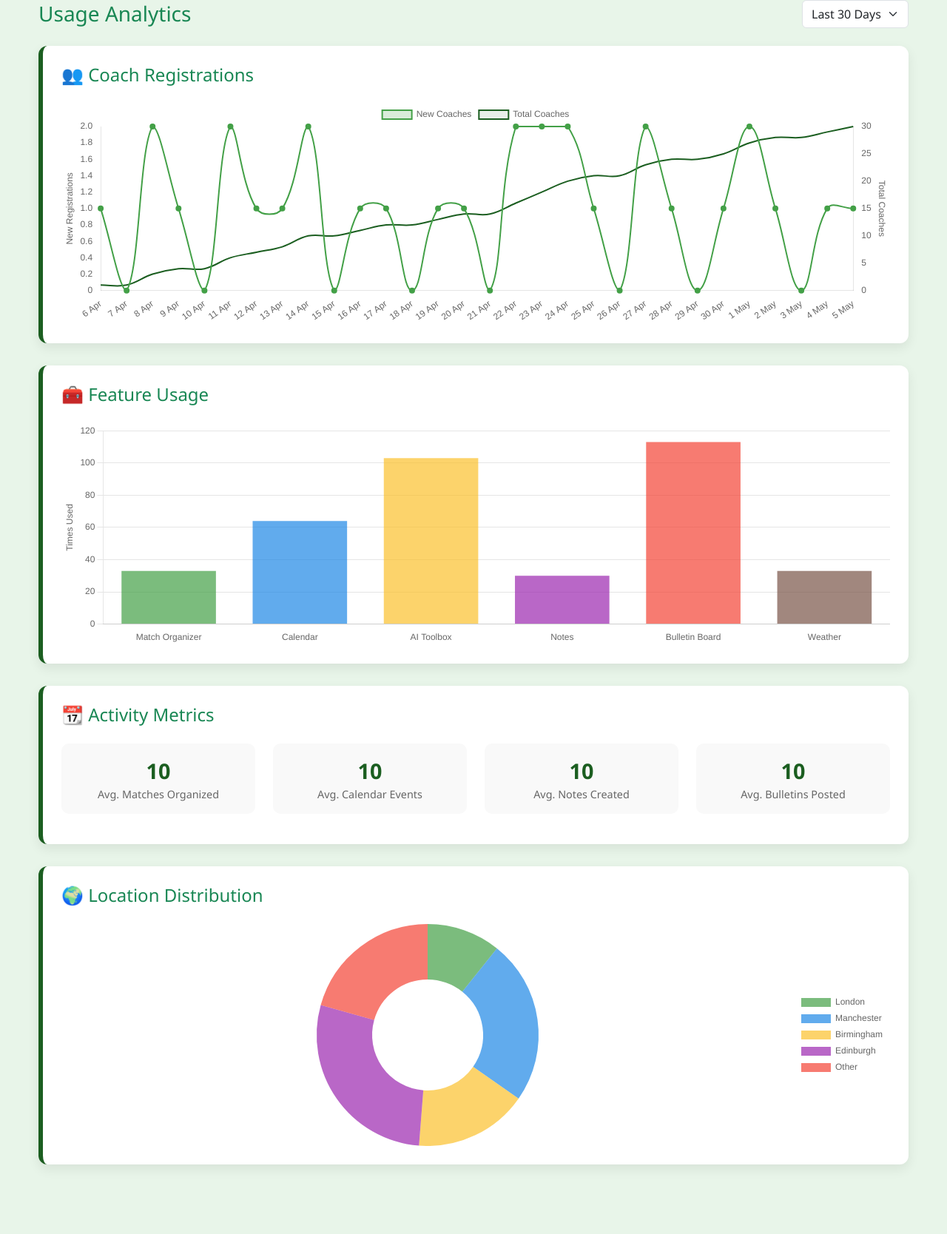
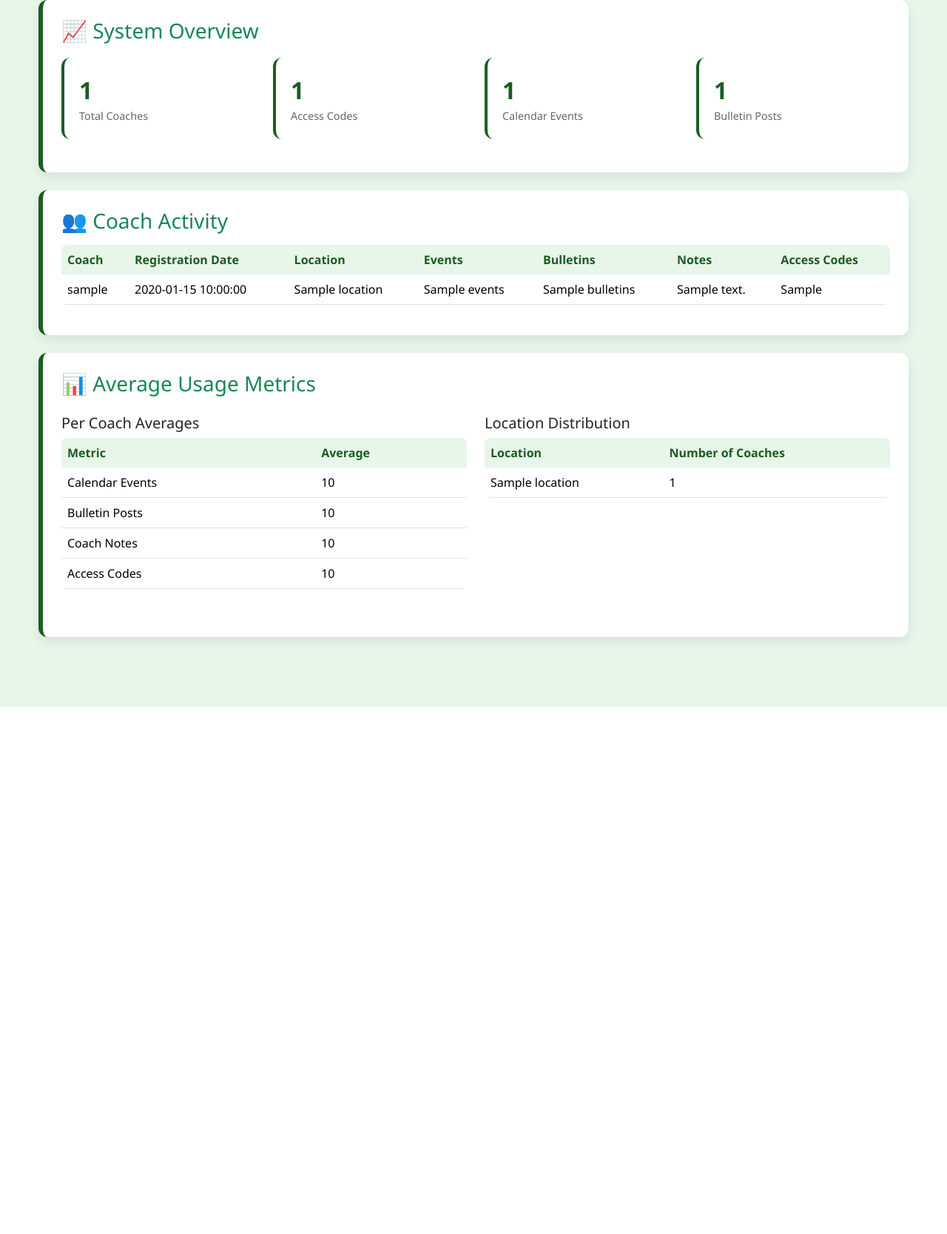
Before and after one commit to jamierjhill/Coach_organiser, a Flask app: template templates/admin/analytics.html in a window 1280 px wide. Shown: the part 184-1852 px from the top of the page at 74% size. After the commit the page ends 1139 px from the top, so only its background shows below. Run offline with Flask 3, Linux system fonts and the light colour scheme; the template is opened without the code that fills it: most values are stand-ins (such as "Sample title", 1, 10 or a date in 2020).

Commit message:
simple admin portal

```diff
--- a/templates/admin/analytics.html
+++ b/templates/admin/analytics.html
@@ -6,7 +6,6 @@
   <meta name="viewport" content="width=device-width, initial-scale=1">
   <link href="https://cdn.jsdelivr.net/npm/bootstrap@5.3.3/dist/css/bootstrap.min.css" rel="stylesheet">
   <link rel="stylesheet" href="https://cdn.jsdelivr.net/npm/bootstrap-icons@1.11.1/font/bootstrap-icons.css">
-  <script src="https://cdn.jsdelivr.net/npm/chart.js"></script>
   <style>
     body {
       background-color: #e8f5e9;
@@ -34,6 +33,30 @@
       border-left: 6px solid #1b5e20;
     }
 
+    .stats-card {
+      background-color: #fff;
+      border-radius: 12px;
+      padding: 20px;
+      margin-bottom: 20px;
+      border-left: 4px solid #1b5e20;
+      transition: transform 0.3s ease;
+    }
+
+    .stats-card:hover {
+      transform: translateY(-5px);
+    }
+
+    .stats-value {
+      font-size: 2rem;
+      font-weight: bold;
+      color: #1b5e20;
+    }
+
+    .stats-label {
+      color: #666;
+      font-size: 0.9rem;
+    }
+
     .chart-container {
       height: 300px;
       position: relative;
@@ -50,23 +73,29 @@
       color: white;
     }
 
-    .metric-box {
-      background-color: #f9f9f9;
-      border-radius: 10px;
-      padding: 15px;
-      text-align: center;
-      height: 100%;
+    .table {
+      border-collapse: separate;
+      border-spacing: 0;
+      border-radius: 8px;
+      overflow: hidden;
     }
 
-    .metric-value {
-      font-size: 1.8rem;
-      font-weight: bold;
+    .table thead th {
+      background-color: #e8f5e9;
+      border: none;
       color: #1b5e20;
+      font-weight: 600;
     }
 
-    .metric-label {
-      font-size: 0.9rem;
-      color: #666;
+    .table tbody tr:hover {
+      background-color: #f5f5f5;
+    }
+
+    .card-header {
+      display: flex;
+      justify-content: space-between;
+      align-items: center;
+      margin-bottom: 20px;
     }
   </style>
 </head>
@@ -81,242 +110,144 @@
   </div>
 
   <div class="dashboard-container container">
-    <!-- Time Period Selection -->
-    <div class="mb-4 d-flex justify-content-between align-items-center">
-      <h3 class="text-success mb-0">Usage Analytics</h3>
-      <div>
-        <select class="form-select" id="timeRangeSelector">
-          <option value="7">Last 7 Days</option>
-          <option value="30" selected>Last 30 Days</option>
-          <option value="90">Last 90 Days</option>
-          <option value="365">Last Year</option>
-        </select>
+    <!-- System Overview -->
+    <div class="admin-card mb-4">
+      <div class="card-header">
+        <h3 class="mb-0 text-success">📈 System Overview</h3>
       </div>
-    </div>
 
-    <!-- User Growth Chart -->
-    <div class="admin-card">
-      <h4 class="mb-4 text-success">👥 Coach Registrations</h4>
-      <div class="chart-container">
-        <canvas id="userGrowthChart"></canvas>
-      </div>
-    </div>
-
-    <!-- Feature Usage Chart -->
-    <div class="admin-card">
-      <h4 class="mb-4 text-success">🧰 Feature Usage</h4>
-      <div class="chart-container">
-        <canvas id="featureUsageChart"></canvas>
-      </div>
-    </div>
-
-    <!-- Activity Metrics -->
-    <div class="admin-card">
-      <h4 class="mb-4 text-success">📆 Activity Metrics</h4>
-      <div class="row">
-        <div class="col-md-3 mb-3">
-          <div class="metric-box">
-            <div class="metric-value">{{ metrics.avg_matches_per_coach }}</div>
-            <div class="metric-label">Avg. Matches Organized</div>
+      <div class="row g-4">
+        <div class="col-md-3">
+          <div class="stats-card">
+            <div class="stats-value">{{ metrics.total_coaches }}</div>
+            <div class="stats-label">Total Coaches</div>
           </div>
         </div>
-        <div class="col-md-3 mb-3">
-          <div class="metric-box">
-            <div class="metric-value">{{ metrics.avg_events_per_coach }}</div>
-            <div class="metric-label">Avg. Calendar Events</div>
+        <div class="col-md-3">
+          <div class="stats-card">
+            <div class="stats-value">{{ metrics.total_access_codes }}</div>
+            <div class="stats-label">Access Codes</div>
           </div>
         </div>
-        <div class="col-md-3 mb-3">
-          <div class="metric-box">
-            <div class="metric-value">{{ metrics.avg_notes_per_coach }}</div>
-            <div class="metric-label">Avg. Notes Created</div>
+        <div class="col-md-3">
+          <div class="stats-card">
+            <div class="stats-value">{{ metrics.total_events }}</div>
+            <div class="stats-label">Calendar Events</div>
           </div>
         </div>
-        <div class="col-md-3 mb-3">
-          <div class="metric-box">
-            <div class="metric-value">{{ metrics.avg_bulletins_per_coach }}</div>
-            <div class="metric-label">Avg. Bulletins Posted</div>
+        <div class="col-md-3">
+          <div class="stats-card">
+            <div class="stats-value">{{ metrics.total_bulletins }}</div>
+            <div class="stats-label">Bulletin Posts</div>
           </div>
         </div>
       </div>
     </div>
 
-    <!-- Location Distribution -->
-    <div class="admin-card">
-      <h4 class="mb-4 text-success">🌍 Location Distribution</h4>
-      <div class="chart-container">
-        <canvas id="locationChart"></canvas>
+    <!-- Coach Activity -->
+    <div class="admin-card mb-4">
+      <h3 class="mb-3 text-success">👥 Coach Activity</h3>
+
+      <div class="table-responsive">
+        <table class="table">
+          <thead>
+            <tr>
+              <th>Coach</th>
+              <th>Registration Date</th>
+              <th>Location</th>
+              <th>Events</th>
+              <th>Bulletins</th>
+              <th>Notes</th>
+              <th>Access Codes</th>
+            </tr>
+          </thead>
+          <tbody>
+            {% for coach in coach_data %}
+            <tr>
+              <td>{{ coach.username }}</td>
+              <td>{{ coach.registration_date }}</td>
+              <td>{{ coach.location }}</td>
+              <td>{{ coach.events }}</td>
+              <td>{{ coach.bulletins }}</td>
+              <td>{{ coach.notes }}</td>
+              <td>{{ coach.access_codes }}</td>
+            </tr>
+            {% else %}
+            <tr>
+              <td colspan="7" class="text-center">No coach data available</td>
+            </tr>
+            {% endfor %}
+          </tbody>
+        </table>
       </div>
     </div>
 
+    <!-- Average Metrics -->
+    <div class="admin-card">
+      <h3 class="mb-4 text-success">📊 Average Usage Metrics</h3>
+
+      <div class="row">
+        <div class="col-md-6 mb-4">
+          <h5>Per Coach Averages</h5>
+          <div class="table-responsive">
+            <table class="table">
+              <thead>
+                <tr>
+                  <th>Metric</th>
+                  <th>Average</th>
+                </tr>
+              </thead>
+              <tbody>
+                <tr>
+                  <td>Calendar Events</td>
+                  <td>{{ metrics.avg_events_per_coach }}</td>
+                </tr>
+                <tr>
+                  <td>Bulletin Posts</td>
+                  <td>{{ metrics.avg_bulletins_per_coach }}</td>
+                </tr>
+                <tr>
+                  <td>Coach Notes</td>
+                  <td>{{ metrics.avg_notes_per_coach }}</td>
+                </tr>
+                <tr>
+                  <td>Access Codes</td>
+                  <td>{{ metrics.avg_access_codes_per_coach }}</td>
+                </tr>
+              </tbody>
+            </table>
+          </div>
+        </div>
+
+        <div class="col-md-6">
+          <h5>Location Distribution</h5>
+          <div class="table-responsive">
+            <table class="table">
+              <thead>
+                <tr>
+                  <th>Location</th>
+                  <th>Number of Coaches</th>
+                </tr>
+              </thead>
+              <tbody>
+                {% for location, count in location_data.items() %}
+                <tr>
+                  <td>{{ location }}</td>
+                  <td>{{ count }}</td>
+                </tr>
+                {% else %}
+                <tr>
+                  <td colspan="2" class="text-center">No location data available</td>
+                </tr>
+                {% endfor %}
+              </tbody>
+            </table>
+          </div>
+        </div>
+      </div>
+    </div>
   </div>
 
-  <script>
-    // Mock data for charts (replace with real data from backend)
-    const mockDates = Array.from({length: 30}, (_, i) => {
-      const date = new Date();
-      date.setDate(date.getDate() - (29 - i));
-      return date.toLocaleDateString('en-GB', {day: 'numeric', month: 'short'});
-    });
-
-    const mockUserGrowth = Array.from({length: 30}, (_, i) => Math.floor(Math.random() * 3));
-    let cumulativeUsers = 0;
-    const mockCumulativeUsers = mockUserGrowth.map(val => (cumulativeUsers += val));
-
-    const featureLabels = ['Match Organizer', 'Calendar', 'AI Toolbox', 'Notes', 'Bulletin Board', 'Weather'];
-    const mockFeatureUsage = featureLabels.map(() => Math.floor(Math.random() * 100) + 20);
-
-    const locationLabels = ['London', 'Manchester', 'Birmingham', 'Edinburgh', 'Other'];
-    const mockLocationData = locationLabels.map(() => Math.floor(Math.random() * 30) + 5);
-
-    // User Growth Chart
-    const userGrowthCtx = document.getElementById('userGrowthChart').getContext('2d');
-    const userGrowthChart = new Chart(userGrowthCtx, {
-      type: 'line',
-      data: {
-        labels: mockDates,
-        datasets: [
-          {
-            label: 'New Coaches',
-            data: mockUserGrowth,
-            backgroundColor: 'rgba(67, 160, 71, 0.2)',
-            borderColor: 'rgba(67, 160, 71, 1)',
-            borderWidth: 2,
-            tension: 0.4,
-            pointRadius: 3,
-            pointBackgroundColor: 'rgba(67, 160, 71, 1)',
-            yAxisID: 'y'
-          },
-          {
-            label: 'Total Coaches',
-            data: mockCumulativeUsers,
-            backgroundColor: 'rgba(27, 94, 32, 0.1)',
-            borderColor: 'rgba(27, 94, 32, 1)',
-            borderWidth: 2,
-            tension: 0.4,
-            pointRadius: 0,
-            yAxisID: 'y1'
-          }
-        ]
-      },
-      options: {
-        responsive: true,
-        maintainAspectRatio: false,
-        scales: {
-          y: {
-            beginAtZero: true,
-            title: {
-              display: true,
-              text: 'New Registrations'
-            },
-            grid: {
-              display: false
-            }
-          },
-          y1: {
-            position: 'right',
-            beginAtZero: true,
-            title: {
-              display: true,
-              text: 'Total Coaches'
-            },
-            grid: {
-              display: false
-            }
-          },
-          x: {
-            grid: {
-              display: false
-            }
-          }
-        }
-      }
-    });
-
-    // Feature Usage Chart
-    const featureUsageCtx = document.getElementById('featureUsageChart').getContext('2d');
-    const featureUsageChart = new Chart(featureUsageCtx, {
-      type: 'bar',
-      data: {
-        labels: featureLabels,
-        datasets: [{
-          label: 'Usage Count',
-          data: mockFeatureUsage,
-          backgroundColor: [
-            'rgba(67, 160, 71, 0.7)',
-            'rgba(30, 136, 229, 0.7)',
-            'rgba(251, 192, 45, 0.7)',
-            'rgba(156, 39, 176, 0.7)',
-            'rgba(244, 67, 54, 0.7)',
-            'rgba(121, 85, 72, 0.7)'
-          ],
-          borderWidth: 0
-        }]
-      },
-      options: {
-        responsive: true,
-        maintainAspectRatio: false,
-        plugins: {
-          legend: {
-            display: false
-          }
-        },
-        scales: {
-          y: {
-            beginAtZero: true,
-            title: {
-              display: true,
-              text: 'Times Used'
-            },
-            grid: {
-              display: true,
-              drawBorder: false
-            }
-          },
-          x: {
-            grid: {
-              display: false
-            }
-          }
-        }
-      }
-    });
-
-    // Location Chart
-    const locationCtx = document.getElementById('locationChart').getContext('2d');
-    const locationChart = new Chart(locationCtx, {
-      type: 'doughnut',
-      data: {
-        labels: locationLabels,
-        datasets: [{
-          data: mockLocationData,
-          backgroundColor: [
-            'rgba(67, 160, 71, 0.7)',
-            'rgba(30, 136, 229, 0.7)',
-            'rgba(251, 192, 45, 0.7)',
-            'rgba(156, 39, 176, 0.7)',
-            'rgba(244, 67, 54, 0.7)'
-          ],
-          borderWidth: 0
-        }]
-      },
-      options: {
-        responsive: true,
-        maintainAspectRatio: false,
-        plugins: {
-          legend: {
-            position: 'right'
-          }
-        }
-      }
-    });
-
-    // Time Range Selector logic
-    document.getElementById('timeRangeSelector').addEventListener('change', function() {
-      const days = parseInt(this.value);
-      // In a real implementation, this would trigger data reload
-      alert(`Would load data for the last ${days} days from the backend`);
-    });
-  </script>
+  <script src="https://cdn.jsdelivr.net/npm/bootstrap@5.3.3/dist/js/bootstrap.bundle.min.js"></script>
 </body>
 </html>
```
Also changed, not shown: blueprints/admin.py (+118 -21 lines).
